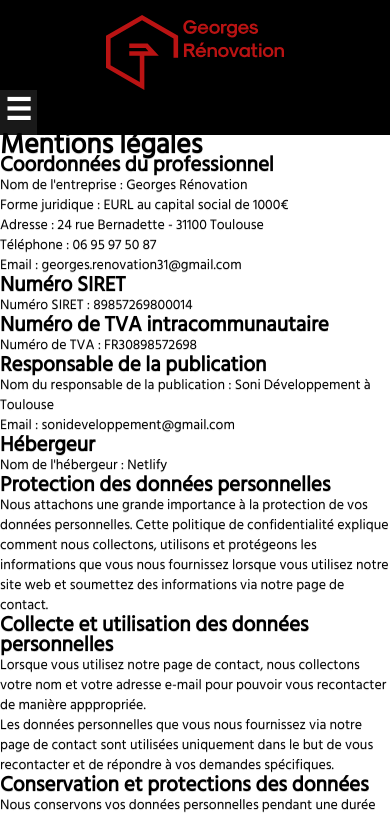
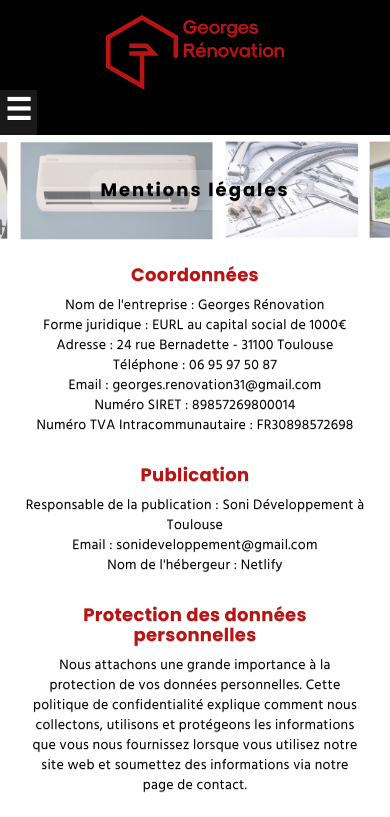
Before and after one commit to Soni-S31/georges-renovation, a React (Create React App) app: page /MentionsLegales in a window 390 px wide. Shown: the top 817 px of the page. Built offline with nearby package versions, Linux system fonts and the light colour scheme.

Commit message:
page mentions legales

```diff
--- a/src/components/Header/header.css
+++ b/src/components/Header/header.css
@@ -83,6 +83,7 @@
 /************* Mobile *******************/
 @media (max-width: 768px) {
 
+
   /*menu*/
   #nav{
     justify-content: normal;
--- a/src/components/Header/index.jsx
+++ b/src/components/Header/index.jsx
@@ -43,6 +43,9 @@
           <li>
             <a href="/Contact">Contact</a>
           </li>
+          <li>
+            <a href="/MentionsLegales">Mentions Légales</a>
+          </li>
         </ul>
       </nav>
 
--- a/src/pages/MentionsLegales/index.jsx
+++ b/src/pages/MentionsLegales/index.jsx
@@ -1,49 +1,70 @@
 import React from 'react';
+import '../About/about.css'
+import './mentionsLegales.css'
+import '../../utils/style/globalStyle.css'
+import ContactBanner from '../../assets/bannerContactmin.avif'
 
 const MentionsLegales = () => {
   return (
-    <div>
-      <h1>Mentions légales</h1>
-      <h2>Coordonnées du professionnel</h2>
+      <main className="main">
+          <article className="banner">
+      <title className="banner_info">
+        <div className="border_banner">
+      <h1 className="banner_title">Mentions légales</h1>
+      </div>
+      </title>
+        <img
+          className="banner_img"
+          src={ContactBanner}
+          alt="différentes photos : salle de bain, climatisation, outillage extérieure"
+        />
+      </article>
+
+         <section className="intro">
+        <article className="content_intro">
+                  <h2>Coordonnées</h2>
       <p>Nom de l'entreprise : Georges Rénovation</p>
       <p>Forme juridique : EURL au capital social de 1000€</p>
       <p>Adresse : 24 rue Bernadette - 31100 Toulouse</p>
       <p>Téléphone : 06 95 97 50 87</p>
       <p>Email : georges.renovation31@gmail.com</p>
+      <p>Numéro SIRET : 89857269800014</p>
+      <p>Numéro TVA Intracommunautaire : FR30898572698</p>
+</article>
+        <article className="content_intro">
 
-      <h2>Numéro SIRET</h2>
-      <p>Numéro SIRET : 89857269800014</p>
-
-      <h2>Numéro de TVA intracommunautaire</h2>
-      <p>Numéro de TVA : FR30898572698</p>
-
-      <h2>Responsable de la publication</h2>
-          <p>Nom du responsable de la publication : Soni Développement à Toulouse</p>
+      <h2>Publication</h2>
+          <p>Responsable de la publication : Soni Développement à Toulouse</p>
           <p>Email : sonideveloppement@gmail.com</p>
-
-      <h2>Hébergeur</h2>
       <p>Nom de l'hébergeur : Netlify</p>
-
+      </article>
+        <article className="content_intro">
       <h2>Protection des données personnelles</h2>
       <p>Nous attachons une grande importance à la protection de vos données personnelles. Cette politique de confidentialité explique comment nous collectons, utilisons et protégeons les informations que vous nous fournissez lorsque vous utilisez notre site web et soumettez des informations via notre page de contact.</p>
-
+    </article>
+        <article className="content_intro">
     <h2>Collecte et utilisation des données personnelles</h2>
           <p>Lorsque vous utilisez notre page de contact, nous collectons votre nom et votre adresse e-mail pour pouvoir vous recontacter de manière apppropriée.</p>
           <p>Les données personnelles que vous nous fournissez via notre page de contact sont utilisées uniquement dans le but de vous recontacter et de répondre à vos demandes spécifiques.
 
-</p>
-    <h2>Conservation et protections des données</h2>
+</p></article>
+        <article className="content_intro">
+    <h2>Conservation et protection des données</h2>
           <p>Nous conservons vos données personnelles pendant une durée nécessaire pour atteindre les finalités pour lesquelles elles ont été collectées, sauf si la loi nous oblige à les conserver plus longtemps. Une fois que nous n'avons plus besoin de vos données, nous les supprimons de manière sécurisée.</p>
           <p>Nous avons mis en place des mesures de sécurité techniques et organisationnelles appropriées pour protéger vos données personnelles contre les accès non autorisés, les pertes, les utilisations abusives ou les altérations.</p>
         <p>Nous ne partageons pas vos données personnelles avec des tiers, sauf si cela est nécessaire pour répondre à votre demande spécifique ou si nous y sommes légalement tenus.</p>
         <p>Vous avez le droit d'accéder à vos données personnelles que nous détenons et de demander leur rectification ou leur suppression. Vous pouvez également vous opposer au traitement de vos données personnelles dans certaines circonstances. Pour exercer vos droits ou si vous avez des questions ou des préoccupations concernant notre politique de confidentialité, veuillez nous contacter à georges.renovation31@gmail.com.</p>
-
+          </article>
+        <article className="content_intro">
       <h2>Propriété intellectuelle</h2>
       <p>Tous les contenus présents sur ce site web, tels que les textes, les images, les logos et les vidéos, sont protégés par les lois sur la propriété intellectuelle. Ils sont la propriété exclusive de Georges Rénovation ou de leurs détenteurs respectifs.</p>
     <p>Toute utilisation non autorisée de ces contenus constitue une violation des droits de propriété intellectuelle. Vous n'êtes pas autorisé(e) à reproduire, distribuer, modifier ou exploiter de quelque manière que ce soit ces contenus sans notre autorisation écrite préalable.</p>
           <p>Nous nous réservons le droit d'entreprendre des actions légales pour protéger nos droits de propriété intellectuelle.</p>
           <p>Merci de respecter nos droits de propriété intellectuelle en naviguant sur ce site.</p>
-      </div>
+      </article>
+      </section>
+
+              </main>
   );
 };
 
--- /dev/null
+++ b/src/pages/MentionsLegales/mentionsLegales.css
@@ -0,0 +1,44 @@
+/********** Desktop ************/
+.content_intro h2{
+ padding: 40px 0px ;
+ font-family: 'Poppins', sans-serif;
+ color: #ba1313;
+ text-align: center;
+}
+.content_intro p{
+    padding: 5px;
+    text-align: center;
+}
+/********** Tablette **********/
+  @media (max-width: 992px) {
+    .content_intro h2{
+ padding: 30px 0px ;
+ font-size: 30px;
+    }
+
+    .content_intro p{
+    padding: 0px;
+    }
+  }
+  /************* Mobile *******************/
+  @media (max-width: 768px) {
+    .content_intro h2{
+      padding: 10px 0px ;
+    font-size: 22px;
+    }
+    .content_intro p{
+    font-size: 16px;
+    line-height: 25px;
+    }
+  }
+  /**********450px*/
+  @media (max-width: 450px) {
+    .content_intro h2{
+      padding: 10px 0px ;
+    font-size: 18px;
+    }
+    .content_intro p{
+    font-size: 14px;
+    line-height: 20px;
+    }
+  }
```
